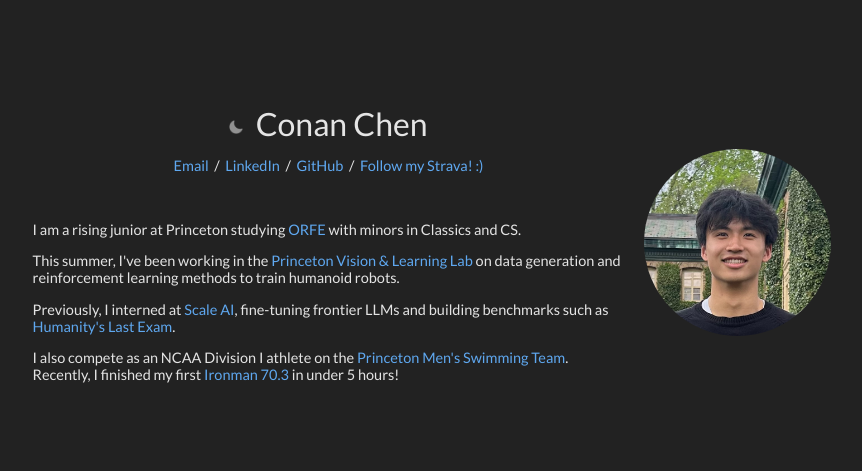
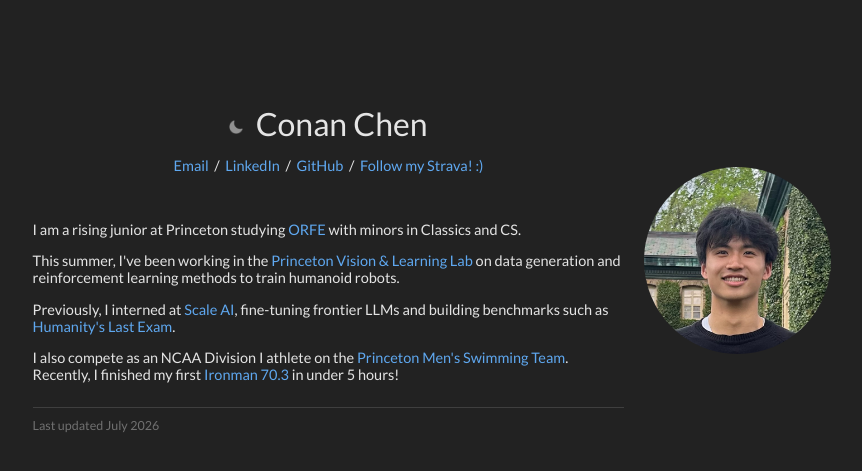
Before and after one commit to conancchen/conancchen.github.io, a Jekyll site: the page built from index.html, in a window 1280 px wide. Shown: the top 471 px of the page, without its empty margins (218-1080 px from the left). Built offline with Jekyll 4.4.1, drawn with Linux system fonts in a browser that asks for light colours.

Commit message:
last one

```diff
--- a/_layouts/default.html
+++ b/_layouts/default.html
@@ -59,6 +59,8 @@
 
       </p>
 
+      <hr class="bio-rule">
+      <p class="updated">Last updated July 2026</p>
     </div>
   </div>
 
--- a/style.scss
+++ b/style.scss
@@ -92,6 +92,20 @@
 // Keeps lines full while pulling words down so the last one isn't a stub
 .bio p {
   text-wrap: pretty;
+}
+
+.bio-rule {
+  border: none;
+  border-top: 1px solid var(--text);
+  opacity: 0.15;
+  margin: 24px 0 10px;
+}
+
+.updated {
+  color: var(--text);
+  opacity: 0.4;
+  font-size: 12.5px;
+  margin: 0;
 }
 
 // Photo spans both rows so it stays centered against the full text column
```
Also changed, not shown: other parts of _layouts/default.html (+10 -1 lines).
